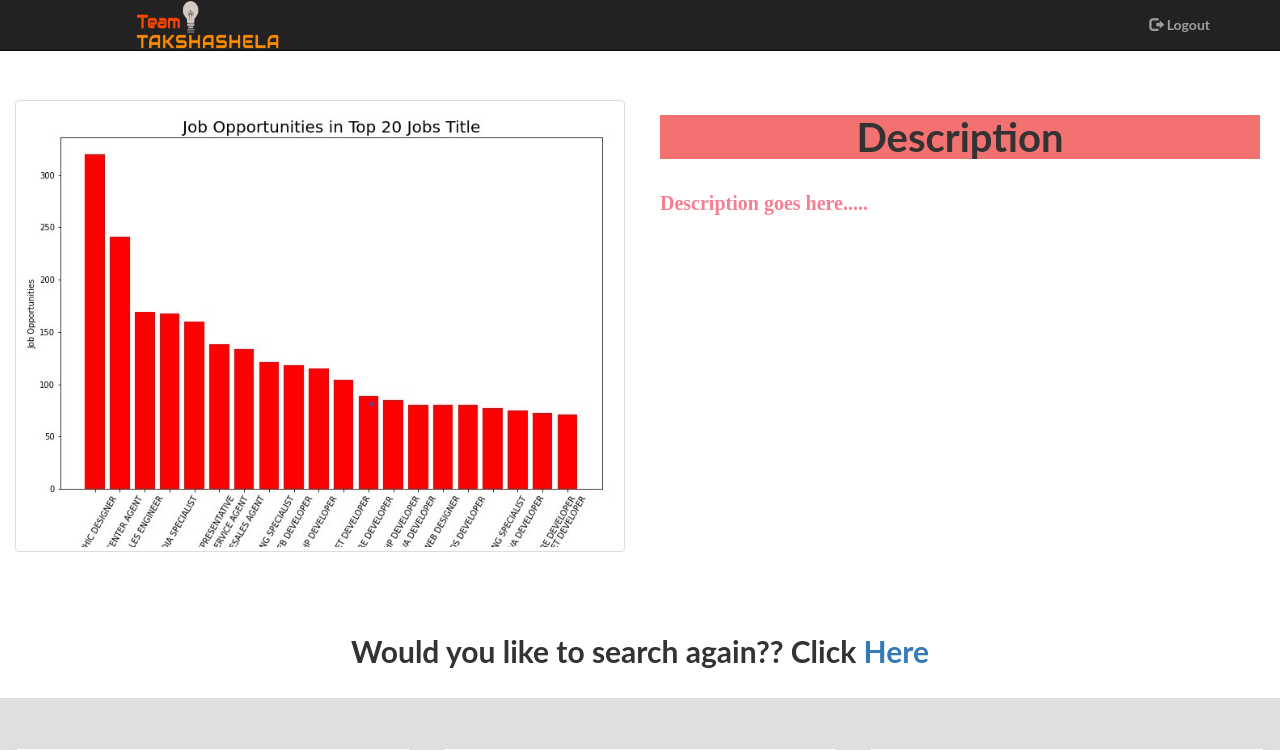
After one commit to Hri549/NC_GEU_MK105_TAKSHASHELA, a Flask app: template templates/result.html in a window 1280 px wide. The commit adds this page. Shown: the top 750 px of the page. Run offline with Flask 2, Linux system fonts and the light colour scheme; the template is opened without the code that fills it, so the values that code supplies are empty.

Commit message:
result page added

```diff
--- a/templates/home.html
+++ b/templates/home.html
@@ -3,7 +3,7 @@
 <html lang="en">
     <head>
         <meta name="viewport" content="width=device-width, initial-scale=1">
-        <title>Sign Up | SIH</title>
+        <title>Home | SIH</title>
         <!-- Bootstrap Core CSS -->
         <link href="{{url_for('static',filename = 'css/bootstrap.css')}}" rel="stylesheet">
         <!-- Custom CSS -->
--- /dev/null
+++ b/templates/result.html
@@ -0,0 +1,136 @@
+
+<!DOCTYPE html>
+<html lang="en">
+    <head>
+        <meta name="viewport" content="width=device-width, initial-scale=1">
+        <title>Result | SIH</title>
+        <!-- Bootstrap Core CSS -->
+        <link href="css/bootstrap.css" rel="stylesheet">
+        <!-- Custom CSS -->
+        <link href="css/style.css" rel="stylesheet">
+        <!-- jQuery -->
+        <script src="js/jquery.js"></script>
+        <!-- Bootstrap Core JavaScript -->
+        <script src="js/bootstrap.min.js"></script>
+        <link href="style.css" rel="stylesheet">
+
+
+
+    </head>
+
+
+
+    <body style="padding-top: 50px;">
+       <!-- Header -->
+       <div class="navbar navbar-inverse navbar-fixed-top">
+    <div class="container">
+        <div class="navbar-header">
+            <button type="button" class="navbar-toggle" data-toggle="collapse" data-target="#myNavbar">
+                <span class="icon-bar"></span>
+                <span class="icon-bar"></span>
+                <span class="icon-bar"></span>
+            </button>
+            <a class="navbar-brand" href="index.html"><img src="img/2.png"
+                style="width: 250px; height: 60px;position: absolute;left: 5%;top: 2%;"></a>
+        </div>
+        <div class="collapse navbar-collapse" id="myNavbar">
+            <ul class="nav navbar-nav navbar-right">
+            <li><a href = "logout_script.php"><span class = "glyphicon glyphicon-log-out"></span> Logout</a></li>
+            </ul>
+        </div>
+    </div>
+</div>
+        <!--Header end-->
+
+        <div class="container-fluid">
+            <div class="row text-center" id="item_list">
+                <div class="col-sm-6">
+
+                    <div class="thumbnail">
+                        <img src="img/jobs.jpeg" alt="">
+
+                    </div>
+                    </a>
+                </div>
+
+                <div class="col-sm-6">
+
+
+                        <center>
+
+                            <div id='page' style='width: 600px;height: 500px; margin-top: 15px; '>
+                                <h1 style='font-size :40px; background-color: rgb(243, 113, 113); margin-top: 5px;'>Description</h1>
+
+
+                                <p
+                                    style='font-size: 20px; font-family: serif; text-align: left;margin-top: 30px; color:#f58093 '>
+                                    Description goes here.....</p>
+
+
+                            </div>
+                        </center>
+
+                    </a>
+                </div>
+            </div>
+        </div>
+
+
+        <div class="container">
+           <center> <h2>Would you like to search again?? Click <a href="home.html">Here</a></h2></center>
+        </div>
+
+<br>
+        <!--Item categories listing-->
+
+
+      <div class="container-fluid" style="background-color: rgb(223, 223, 223);">
+        <div class="row text-center" id="item_list">
+            <div class="col-sm-4">
+
+                <div class="thumbnail">
+                    <img src="img/gov.png" alt="">
+
+                </div>
+                </a>
+            </div>
+
+            <div class="col-sm-4">
+
+                <div class="thumbnail">
+                    <img src="img/sih.jpg" alt="">
+
+                </div>
+                </a>
+            </div>
+
+            <div class="col-sm-4">
+
+                <div class="thumbnail">
+                    <img src="img/bvp.png" alt="">
+
+                </div>
+                </a>
+            </div>
+        </div>
+    </div>
+
+    <!--Item categories listing end-->
+
+
+
+
+       <!--Footer-->
+  <footer>
+    <div class="container">
+        <center>
+            <p>Copyright &copy; Team Takshashela. All Rights Reserved </p>
+        </center>
+    </div>
+</footer>
+<!--Footer end-->
+
+
+</body>
+</html>
+<!--trying to commit-->
```
